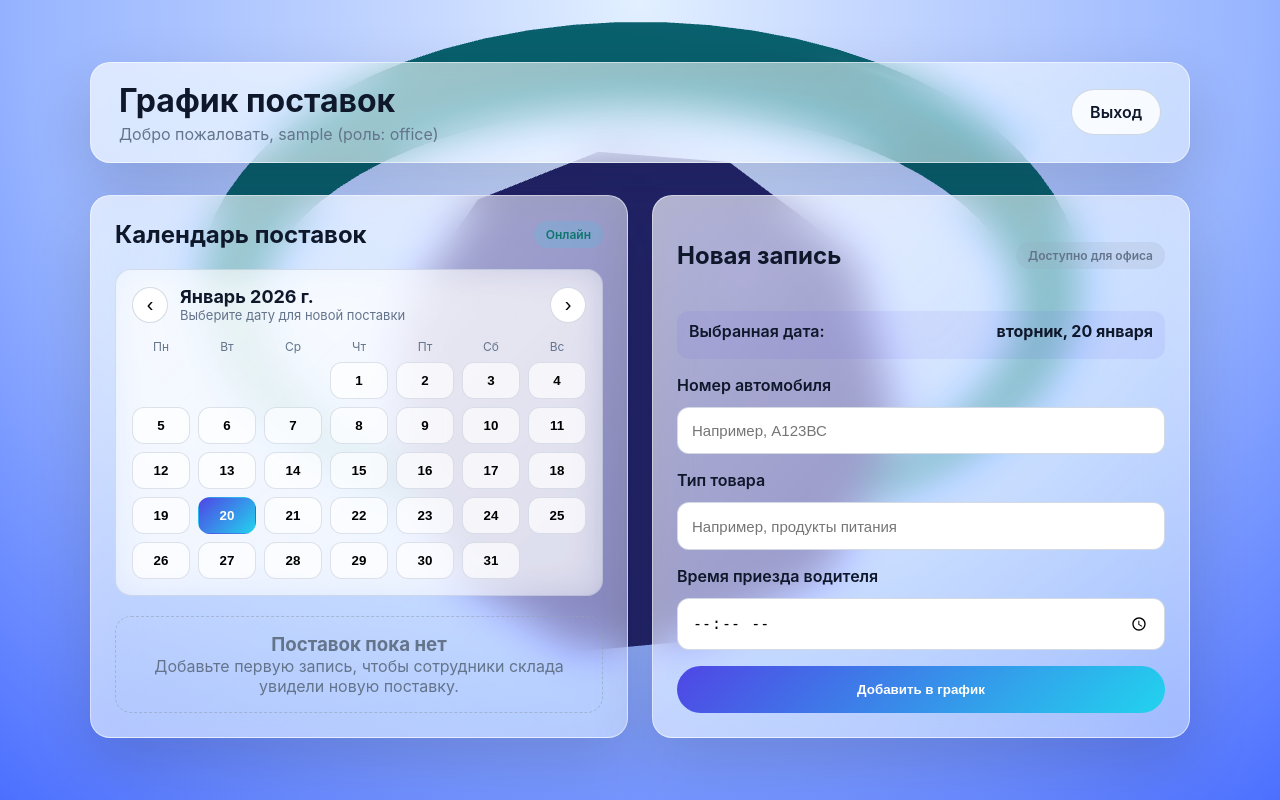
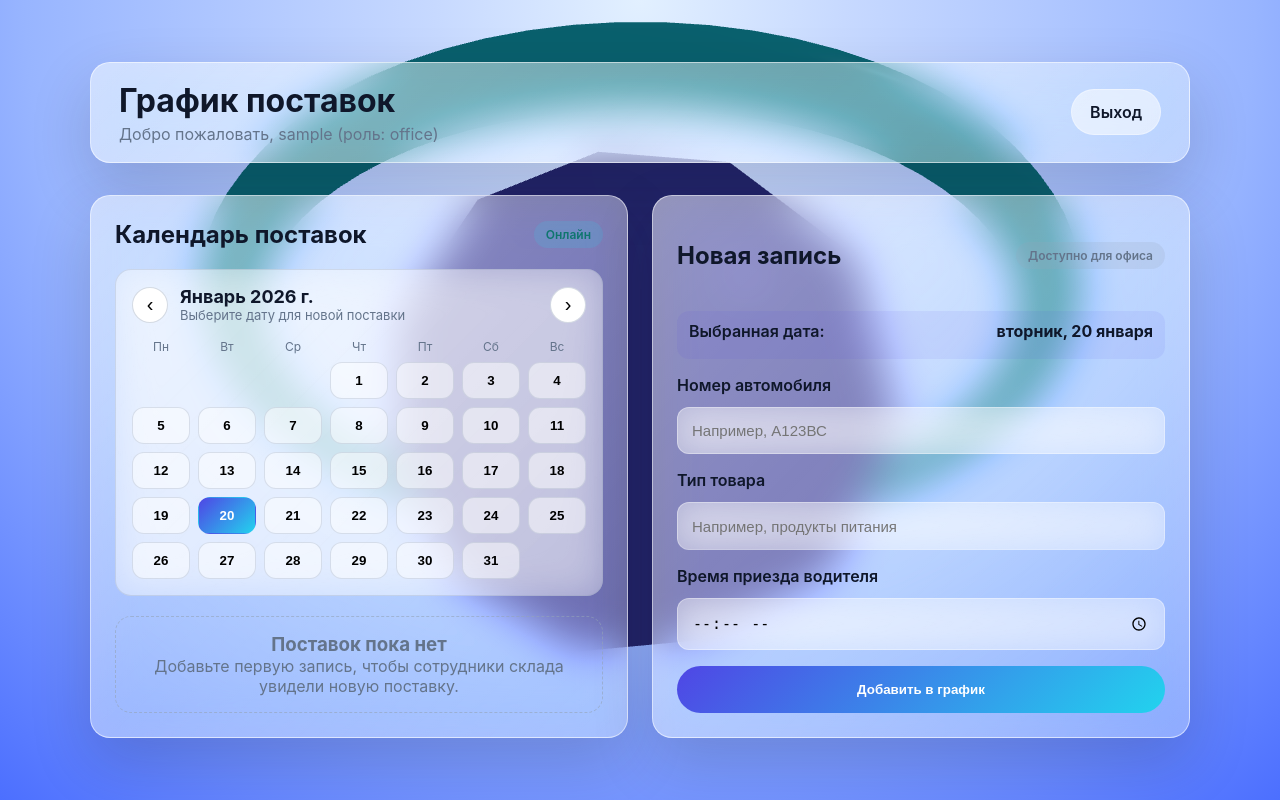
Before and after one commit to rorre26/webtest, a Flask app: page /schedule in a window 1280 px wide. Run offline with Flask 3, Linux system fonts and the light colour scheme; the visitor is signed in with stand-in values (Sample User, id 1); data that the repository does not hold is empty; some libraries are stand-ins or nearby versions.

Commit message:
Update typography and glass transparency

```diff
--- a/static/styles.css
+++ b/static/styles.css
@@ -1,6 +1,6 @@
 :root {
   color-scheme: light;
-  font-family: "Inter", "Segoe UI", system-ui, sans-serif;
+  font-family: "F37 Bolton", "Inter", "Segoe UI", system-ui, sans-serif;
   --bg: #0f172a;
   --panel: rgba(255, 255, 255, 0.58);
   --text: #0f172a;
@@ -60,7 +60,7 @@ body::before {
   position: relative;
   z-index: 1;
   width: min(480px, 100%);
-  background: linear-gradient(135deg, rgba(255, 255, 255, 0.66), rgba(255, 255, 255, 0.48));
+  background: linear-gradient(135deg, rgba(255, 255, 255, 0.52), rgba(255, 255, 255, 0.36));
   border-radius: 24px;
   padding: 32px;
   backdrop-filter: blur(24px) saturate(150%);
@@ -106,9 +106,10 @@ label {
 input {
   padding: 12px 14px;
   border-radius: 12px;
-  border: 1px solid var(--border);
+  border: 1px solid rgba(255, 255, 255, 0.35);
   font-size: 15px;
-  background: #fff;
+  background: rgba(255, 255, 255, 0.35);
+  backdrop-filter: blur(16px) saturate(160%);
 }
 
 .primary-btn,
@@ -131,9 +132,9 @@ input {
 }
 
 .secondary-btn {
-  background: rgba(255, 255, 255, 0.85);
+  background: rgba(255, 255, 255, 0.55);
   color: var(--text);
-  border: 1px solid var(--border);
+  border: 1px solid rgba(255, 255, 255, 0.35);
 }
 
 .link-btn {
@@ -163,7 +164,7 @@ input {
   width: min(1100px, 100%);
   margin: 0 auto;
   padding: 18px 28px;
-  background: linear-gradient(135deg, rgba(255, 255, 255, 0.66), rgba(255, 255, 255, 0.48));
+  background: linear-gradient(135deg, rgba(255, 255, 255, 0.52), rgba(255, 255, 255, 0.36));
   border-radius: 20px;
   display: flex;
   align-items: center;
@@ -189,7 +190,7 @@ input {
 }
 
 .panel {
-  background: linear-gradient(135deg, rgba(255, 255, 255, 0.66), rgba(255, 255, 255, 0.44));
+  background: linear-gradient(135deg, rgba(255, 255, 255, 0.52), rgba(255, 255, 255, 0.32));
   border-radius: 20px;
   padding: 24px;
   backdrop-filter: blur(22px) saturate(150%);
@@ -227,7 +228,7 @@ input {
 .calendar {
   display: grid;
   gap: 16px;
-  background: rgba(255, 255, 255, 0.44);
+  background: rgba(255, 255, 255, 0.32);
   border-radius: 16px;
   padding: 16px;
   border: 1px solid rgba(148, 163, 184, 0.3);
@@ -278,7 +279,7 @@ input {
 }
 
 .calendar-cell {
-  background: rgba(255, 255, 255, 0.68);
+  background: rgba(255, 255, 255, 0.5);
   border-radius: 12px;
   border: 1px solid rgba(148, 163, 184, 0.3);
   padding: 10px 0;
@@ -318,7 +319,7 @@ input {
 }
 
 .card {
-  background: linear-gradient(135deg, rgba(255, 255, 255, 0.72), rgba(255, 255, 255, 0.48));
+  background: linear-gradient(135deg, rgba(255, 255, 255, 0.58), rgba(255, 255, 255, 0.36));
   border-radius: 16px;
   padding: 18px;
   border: 1px solid rgba(148, 163, 184, 0.3);
```
Also changed, not shown: static/logo-icover.svg.
